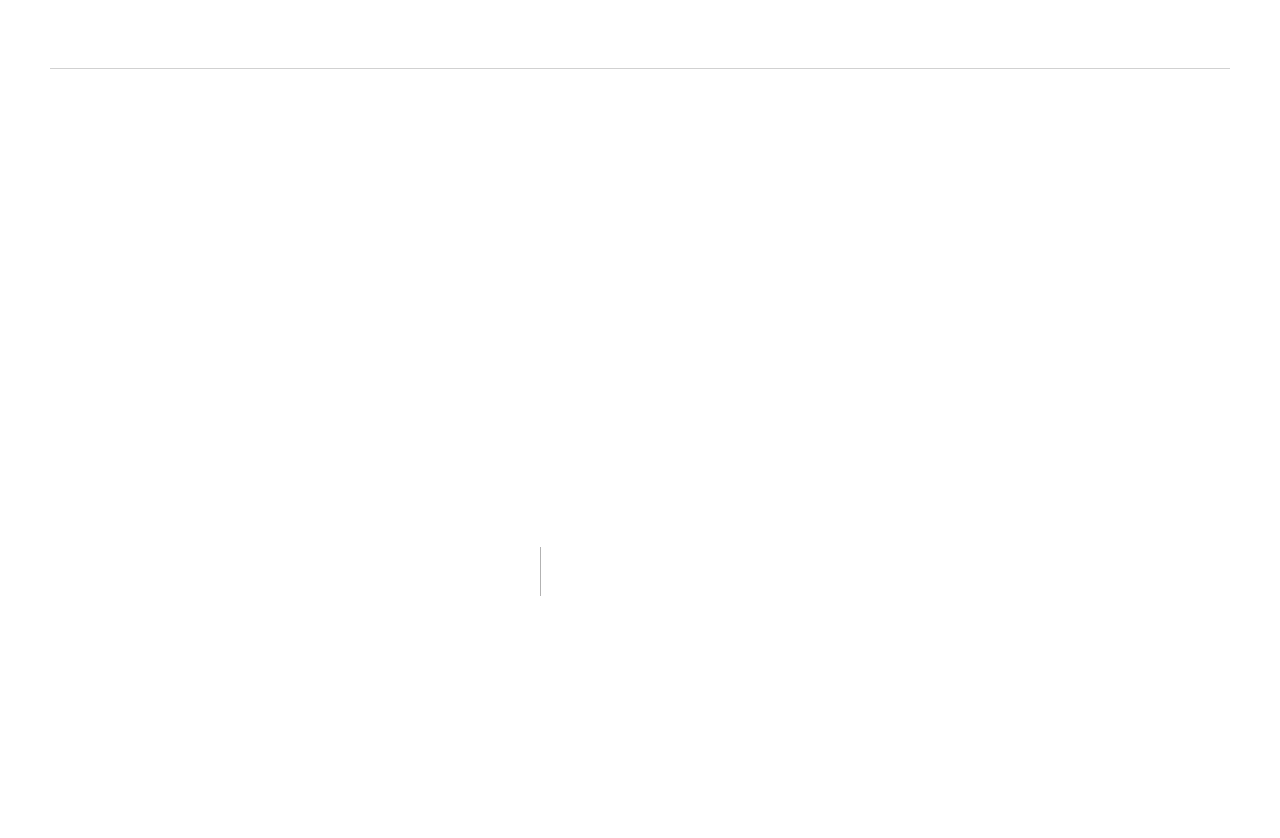
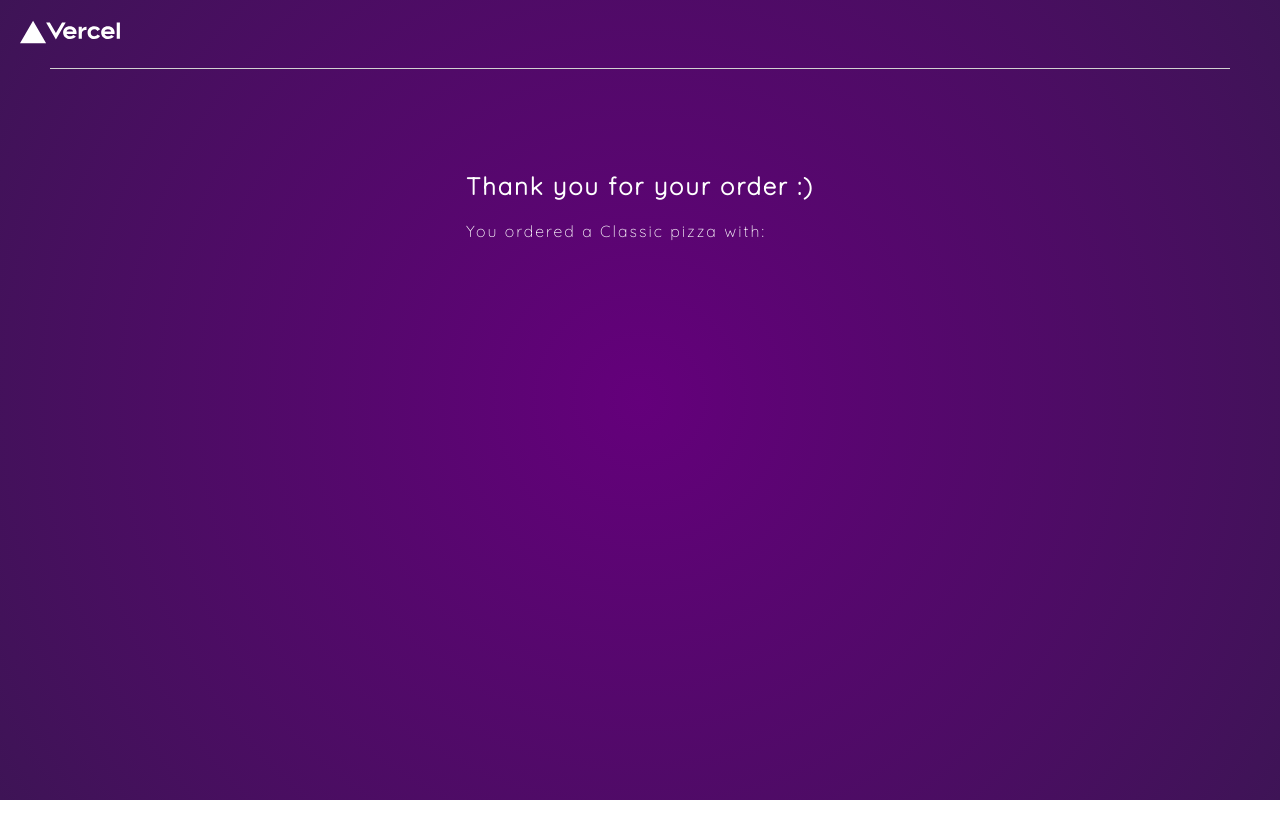
Before and after one commit to Dhannyphantom/vercel-pizza-joint, a Next.js app: page /order in a window 1280 px wide. Before the commit this address had no page. Shown: the top 838 px of the page. After the commit the page ends 800 px from the top, so only its background shows below. Built offline with nearby package versions, Linux system fonts and the light colour scheme.

Commit message:
Toppings Component starter setup done (All layout starter structure is done)

```diff
--- a/components/Order/Order.js
+++ b/components/Order/Order.js
@@ -1,13 +1,15 @@
 import React from "react";
 import styles from "./Order.module.css";
 
-const Order = ({ pizza }) => {
+const Order = ({ pizza = { base: "Classic", toppings: [] } }) => {
   return (
     <div className={styles.container}>
       <h2>Thank you for your order :)</h2>
       <p>You ordered a {pizza.base} pizza with:</p>
       {pizza.toppings.map((topping) => (
-        <div key={topping}>{topping}</div>
+        <div className={styles.topping} key={topping}>
+          {topping}
+        </div>
       ))}
     </div>
   );
--- a/components/Order/Order.module.css
+++ b/components/Order/Order.module.css
@@ -0,0 +1,11 @@
+.container > h2 {
+  margin-bottom: 20px;
+}
+
+.container > p {
+  margin-bottom: 10px;
+}
+
+.topping {
+  margin: 8px;
+}
--- /dev/null
+++ b/pages/order/index.js
@@ -0,0 +1,7 @@
+import Order from "../../components/Order/Order";
+
+function OrderPage() {
+  return <Order />;
+}
+
+export default OrderPage;
```
